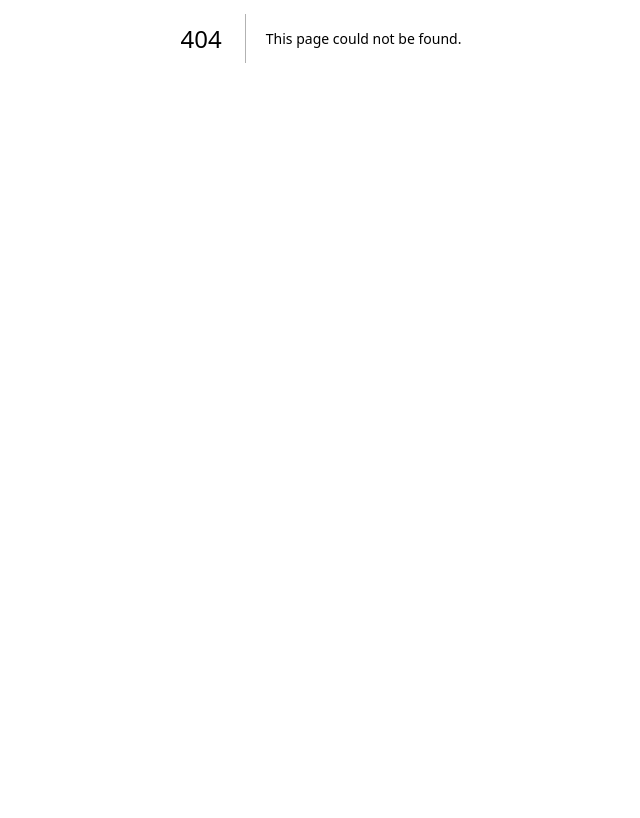
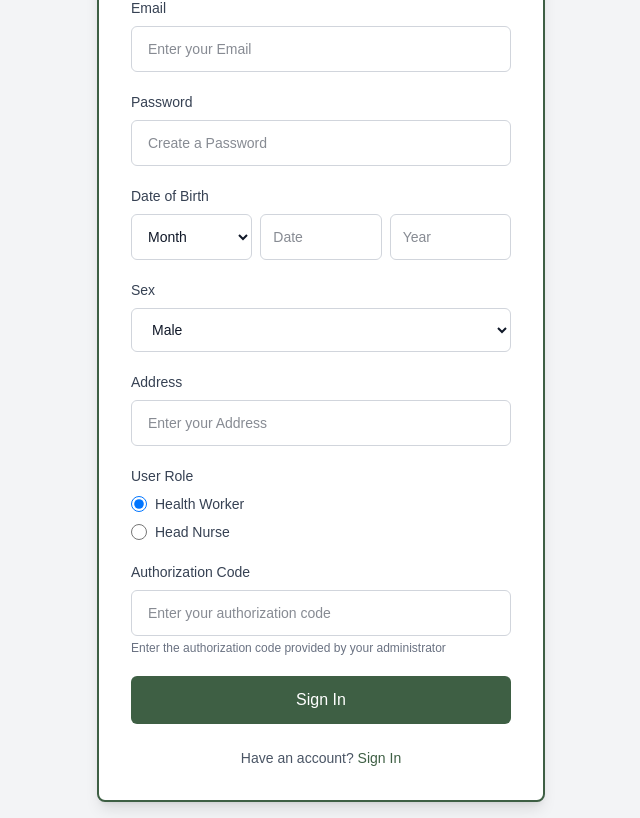
Before and after one commit to senku-sen/VaxSync, a Next.js app in the folder vaxsync/: page /Pages/SignUpPage in a window 1280 px wide. Before the commit this address had no page. Shown: the part 362-1180 px from the top of the page, without its empty margins (319-959 px from the left). Before the commit the page ends 800 px from the top, so only its background shows below. Built offline with nearby package versions, Linux system fonts and the light colour scheme.

Commit message:
fixed folders

```diff
--- a/vaxsync/app/signin/page.js
+++ b/vaxsync/app/Pages/SignInPage/page.js
@@ -116,7 +116,7 @@ export default function SignIn() {
         <div className="mt-6 text-center">
           <p className="text-sm text-gray-600">
             Don't have an account?{" "}
-            <Link href="/signup" className="font-medium" style={{ color: '#3E5F44' }}>
+            <Link href="/Pages/SignUpPage" className="font-medium" style={{ color: '#3E5F44' }}>
               Sign up
             </Link>
           </p>
--- a/vaxsync/app/signup/page.js
+++ b/vaxsync/app/Pages/SignUpPage/page.js
@@ -14,7 +14,9 @@ export default function SignUp() {
     sex: "Male",
     address: "",
     email: "",
-    password: ""
+    password: "",
+    userRole: "Health Worker",
+    authCode: ""
   });
   const [error, setError] = useState("");
   const [isSubmitting, setIsSubmitting] = useState(false);
@@ -40,7 +42,7 @@ export default function SignUp() {
       });
       const data = await res.json();
       if (!res.ok) throw new Error(data.error || 'Failed to create account');
-      window.location.href = '/signin';
+      window.location.href = '/Pages/SignInPage';
     } catch (err) {
       setError(err.message || "Failed to create account. Please try again.");
     } finally {
@@ -54,7 +56,7 @@ export default function SignUp() {
   ];
 
   return (
-    <div className="min-h-screen bg-white flex items-center justify-center p-4">
+    <div className="min-h-screen bg-gray-100 flex items-center justify-center p-4">
       <div className="bg-white rounded-lg shadow-lg p-8 w-full max-w-md" style={{ border: '2px solid #3E5F44' }}>
         {/* Logo */}
         <div className="flex items-center justify-center mb-6">
@@ -82,7 +84,8 @@ export default function SignUp() {
 
         {/* Form */}
         <form onSubmit={handleSubmit} className="space-y-5">
-          {/* First Name Field */}
+          {/* First Name and Last Name Fields - Side by Side */}
+          <div className="grid grid-cols-2 gap-4">
             <div>
               <label htmlFor="firstName" className="block text-sm font-medium text-gray-700 mb-2">
                 First Name
@@ -99,7 +102,6 @@ export default function SignUp() {
                 required
               />
             </div>
-          {/* Last Name Field */}
             <div>
               <label htmlFor="lastName" className="block text-sm font-medium text-gray-700 mb-2">
                 Last Name
@@ -115,6 +117,7 @@ export default function SignUp() {
                 style={{ '--tw-ring-color': error ? '#ef4444' : '#3E5F44' }}
                 required
               />
+            </div>
           </div>
 
           {/* Email Field */}
@@ -233,7 +236,63 @@ export default function SignUp() {
             />
           </div>
 
-          {/* Sign Up Button */}
+          {/* User Role Section */}
+          <div>
+            <label className="block text-sm font-medium text-gray-700 mb-2">
+              User Role
+            </label>
+            <div className="space-y-2">
+              <div className="flex items-center">
+                <input
+                  type="radio"
+                  id="healthWorker"
+                  name="userRole"
+                  value="Health Worker"
+                  checked={formData.userRole === "Health Worker"}
+                  onChange={handleInputChange}
+                  className="h-4 w-4 text-green-600 focus:ring-green-500 border-gray-300"
+                />
+                <label htmlFor="healthWorker" className="ml-2 block text-sm text-gray-700">
+                  Health Worker
+                </label>
+              </div>
+              <div className="flex items-center">
+                <input
+                  type="radio"
+                  id="headNurse"
+                  name="userRole"
+                  value="Head Nurse"
+                  checked={formData.userRole === "Head Nurse"}
+                  onChange={handleInputChange}
+                  className="h-4 w-4 text-green-600 focus:ring-green-500 border-gray-300"
+                />
+                <label htmlFor="headNurse" className="ml-2 block text-sm text-gray-700">
+                  Head Nurse
+                </label>
+              </div>
+            </div>
+          </div>
+
+          {/* Authorization Code Field */}
+          <div>
+            <label htmlFor="authCode" className="block text-sm font-medium text-gray-700 mb-2">
+              Authorization Code
+            </label>
+            <input
+              type="text"
+              id="authCode"
+              name="authCode"
+              value={formData.authCode || ""}
+              onChange={handleInputChange}
+              placeholder="Enter your authorization code"
+              className={`w-full px-4 py-3 border ${error ? 'border-red-500' : 'border-gray-300'} rounded-md focus:outline-none focus:ring-2 focus:border-transparent text-sm text-gray-900`}
+              style={{ '--tw-ring-color': error ? '#ef4444' : '#3E5F44' }}
+              required
+            />
+            <p className="text-xs text-gray-500 mt-1">Enter the authorization code provided by your administrator</p>
+          </div>
+
+          {/* Sign In Button */}
           <button
             type="submit"
             disabled={isSubmitting}
@@ -248,7 +307,7 @@ export default function SignUp() {
         <div className="mt-6 text-center">
           <p className="text-sm text-gray-600">
             Have an account?{" "}
-            <Link href="/signin" className="font-medium" style={{ color: '#3E5F44' }}>
+            <Link href="/Pages/SignInPage" className="font-medium" style={{ color: '#3E5F44' }}>
               Sign In
             </Link>
           </p>
```
Lines whose indentation alone changed are shown as unchanged.
